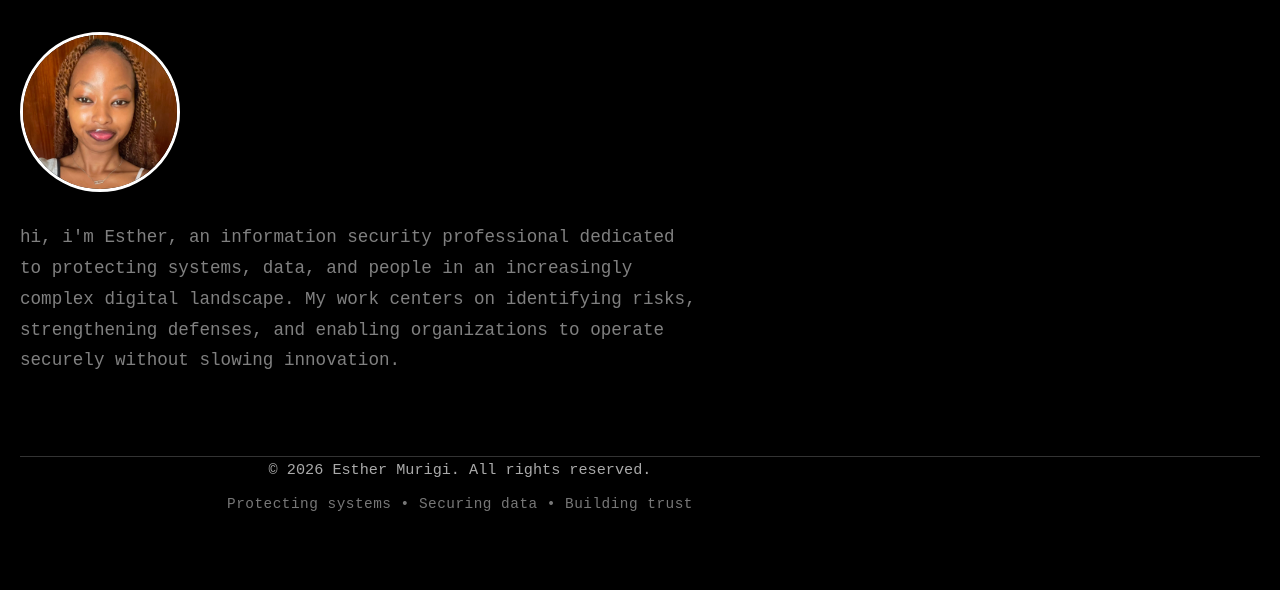
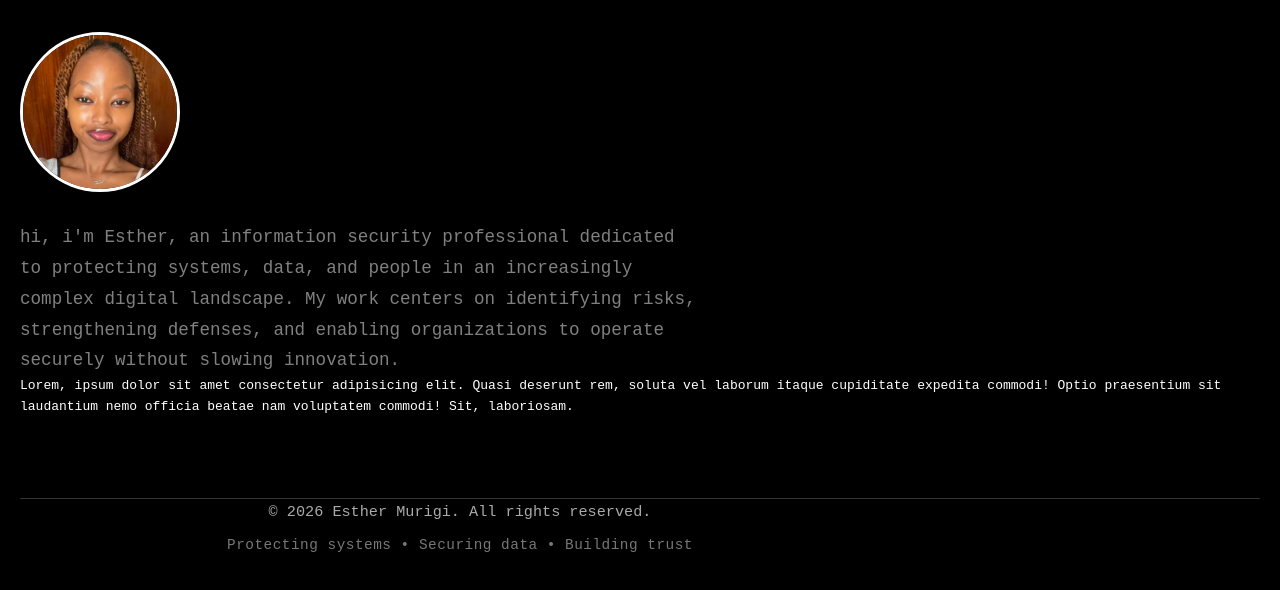
Before and after one commit to Esthermurigi/esthermurigi, a plain HTML site: page index.html in a window 1280 px wide. Shown: the part 186-776 px from the top of the page. Drawn offline with Linux system fonts and the light colour scheme.

Commit message:
second commit

```diff
--- a/index.html
+++ b/index.html
@@ -21,13 +21,12 @@
     <p>
         hi, i'm Esther, an information security professional dedicated to protecting systems, data, and people in an increasingly complex digital landscape. My work centers on identifying risks, strengthening defenses, and enabling organizations to operate securely without slowing innovation.
     </p>
-
+     Lorem, ipsum dolor sit amet consectetur adipisicing elit. Quasi deserunt rem, soluta vel laborum itaque cupiditate expedita commodi! Optio praesentium sit laudantium nemo officia beatae nam voluptatem commodi! Sit, laboriosam.
     <footer>
     <div class="footer-content">
         <p>&copy; 2026 Esther Murigi. All rights reserved.</p>
         <p class="tagline">Protecting systems • Securing data • Building trust</p>
 
-
     </div>
 </footer>
 </body>
```
